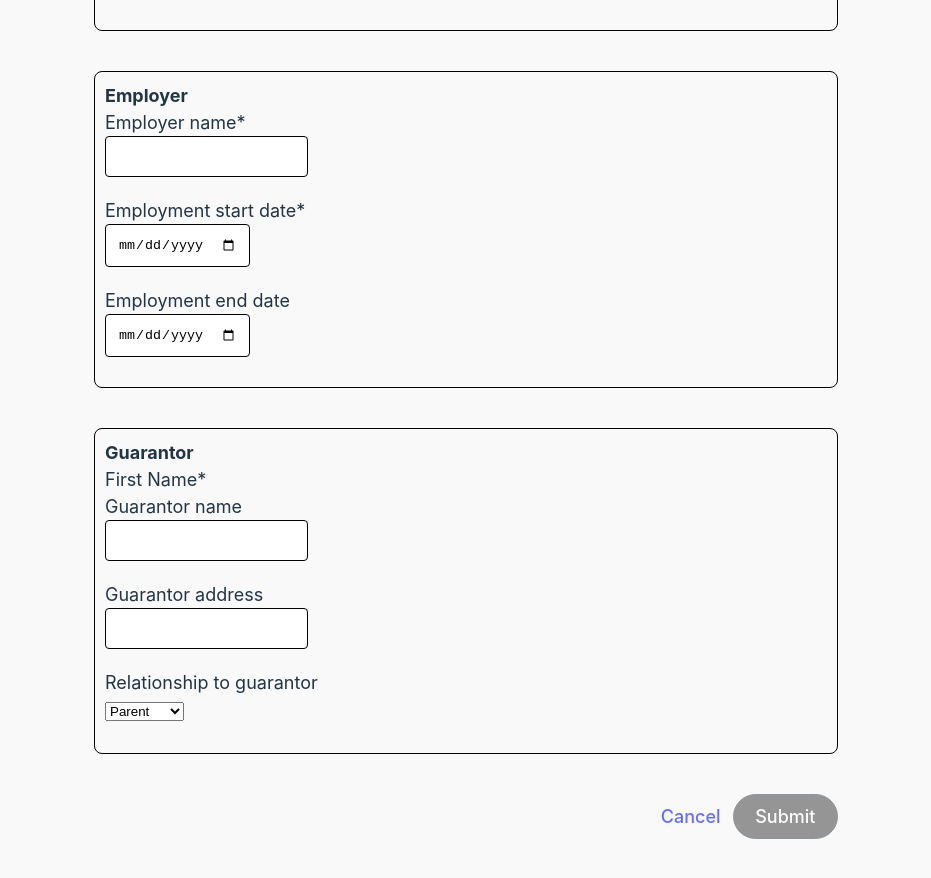
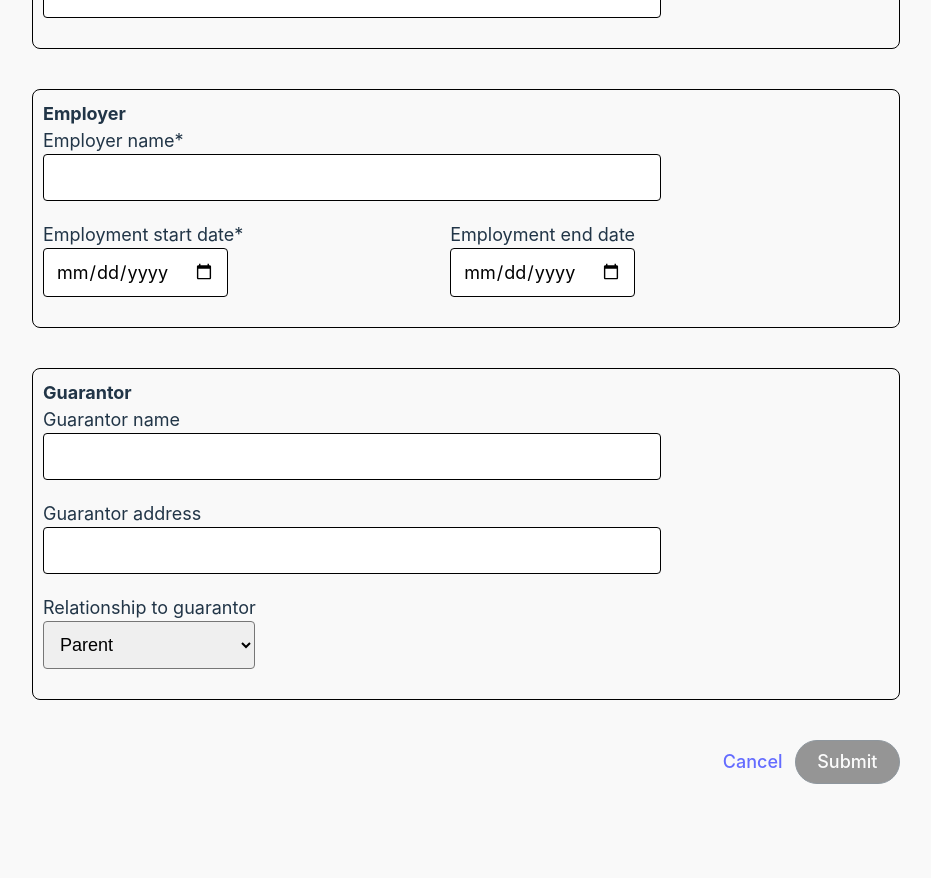
Before and after one commit to dannyedhouse/goodlord-referencing, a React (Vite) app: page / in a window 1280 px wide. Shown: the part 560-1438 px from the top of the page, without its empty margins (174-1105 px from the left). After the commit the page ends 1384 px from the top, so only its background shows below. Built offline with nearby package versions, Linux system fonts and the light colour scheme.

Commit message:
add classnames, styling improvements

```diff
--- a/package.json
+++ b/package.json
@@ -12,6 +12,7 @@
   },
   "dependencies": {
     "@hookform/resolvers": "^3.10.0",
+    "classnames": "^2.5.1",
     "react": "^18.3.1",
     "react-dom": "^18.3.1",
     "react-hook-form": "^7.54.2",
--- a/src/App.css
+++ b/src/App.css
@@ -27,3 +27,11 @@
   font-size: 12px;
   margin-top: 4px;
 }
+
+.full-width {
+  width: 70%;
+}
+
+.half-width {
+  width: 35%;
+}
--- a/src/components/FormField/FormField.tsx
+++ b/src/components/FormField/FormField.tsx
@@ -1,8 +1,10 @@
 import { FormData, ValidFieldNames } from "../../types/types";
 import { FieldError, UseFormRegister } from "react-hook-form";
 import styles from "./FormField.module.css";
+import classNames from "classnames"; // Install with `npm install classnames`
 
 export type FormFieldProps = {
+  className?: string;
   type: string;
   id: ValidFieldNames;
   name: ValidFieldNames;
@@ -15,6 +17,7 @@ export type FormFieldProps = {
 };
 
 export default function FormField({
+  className,
   type,
   id,
   name,
@@ -35,7 +38,7 @@ export default function FormField({
       {type === "select" ? (
         <select
           id={id}
-          className={error && touched ? "input-error" : ""}
+          className={classNames(className, { "input-error": error && touched })}
           {...register(name)}
         >
           {options?.map((option, index) => (
@@ -48,7 +51,7 @@ export default function FormField({
         <input
           required
           id={id}
-          className={error && touched ? "input-error" : ""}
+          className={classNames(className, { "input-error": error && touched })}
           type={type}
           {...register(name)}
         />
--- a/src/components/ReferenceForm/ReferenceForm.module.css
+++ b/src/components/ReferenceForm/ReferenceForm.module.css
@@ -2,7 +2,7 @@
   border: 0;
   padding: 20px;
   margin: 0 auto;
-  width: 60%;
+  width: 90%;
 }
 
 .formSection {
@@ -19,3 +19,20 @@
   align-items: baseline;
   gap: 12px;
 }
+
+.inputGroup {
+  justify-content: space-between;
+  width: 70%;
+  display: flex;
+  flex-direction: column;
+}
+
+@media only screen and (min-width: 600px) {
+  .referenceForm {
+    width: 70%;
+  }
+
+  .inputGroup {
+    flex-direction: row;
+  }
+}
--- a/src/components/ReferenceForm/ReferenceForm.tsx
+++ b/src/components/ReferenceForm/ReferenceForm.tsx
@@ -10,7 +10,7 @@ import { FormData } from "../../types/types";
 export default function ReferenceForm() {
   const [showSuccess, setShowSuccess] = useState<boolean>(false);
 
-  const { register, handleSubmit, formState } = useForm<FormData>({
+  const { register, handleSubmit, formState, reset } = useForm<FormData>({
     resolver: zodResolver(ReferenceFormSchema),
     mode: "onTouched",
   });
@@ -19,6 +19,7 @@ export default function ReferenceForm() {
 
   function onSubmit() {
     setShowSuccess(true);
+    reset();
   }
 
   return showSuccess ? (
@@ -32,6 +33,7 @@ export default function ReferenceForm() {
         <div className={styles.formSection}>
           <b>Personal</b>
           <FormField
+            className="full-width"
             type="text"
             id="first_name"
             name="first_name"
@@ -42,6 +44,7 @@ export default function ReferenceForm() {
             touched={touchedFields.first_name}
           />
           <FormField
+            className="full-width"
             type="text"
             id="last_name"
             name="last_name"
@@ -52,6 +55,7 @@ export default function ReferenceForm() {
             touched={touchedFields.last_name}
           />
           <FormField
+            className="full-width"
             type="text"
             id="current_address"
             name="current_address"
@@ -66,6 +70,7 @@ export default function ReferenceForm() {
         <div className={styles.formSection}>
           <b>Employer</b>
           <FormField
+            className="full-width"
             type="text"
             id="employer.0.name"
             name="employer.0.name"
@@ -75,7 +80,10 @@ export default function ReferenceForm() {
             error={errors.employer?.[0]?.name}
             touched={touchedFields.employer?.[0].name}
           />
+
+          <div className={styles.inputGroup}>
             <FormField
+              className={styles.dateField}
               type="date"
               id="employer.0.start_date"
               name="employer.0.start_date"
@@ -86,6 +94,7 @@ export default function ReferenceForm() {
               touched={touchedFields.employer?.[0].start_date}
             />
             <FormField
+              className={styles.dateField}
               type="date"
               id="employer.0.end_date"
               name="employer.0.end_date"
@@ -95,11 +104,12 @@ export default function ReferenceForm() {
               touched={touchedFields.employer?.[0].end_date}
             />
           </div>
+        </div>
 
         <div className={styles.formSection}>
           <b>Guarantor</b>
-          <label htmlFor="first_name">First Name*</label>
           <FormField
+            className="full-width"
             type="text"
             id="guarantor_name"
             name="guarantor_name"
@@ -109,6 +119,7 @@ export default function ReferenceForm() {
             touched={touchedFields.guarantor_name}
           />
           <FormField
+            className="full-width"
             type="text"
             id="guarantor_address"
             name="guarantor_address"
@@ -118,6 +129,7 @@ export default function ReferenceForm() {
             touched={touchedFields.guarantor_address}
           />
           <FormField
+            // className="half-width"
             type="select"
             id="guarantor_relation"
             name="guarantor_relation"
--- a/src/index.css
+++ b/src/index.css
@@ -65,4 +65,16 @@ input {
   padding: 12px;
   border: 1px solid black;
   border-radius: 4px;
+  font-size: 18px;
 }
+
+input[type="date"] {
+  font-family: inherit;
+}
+
+select {
+  width: 25%;
+  font-size: 18px;
+  padding: 12px;
+  border-radius: 4px;
+}
```
Also changed, not shown: 1 other file (tests, documents, lock files or other folders). Lines whose indentation alone changed are shown as unchanged.
